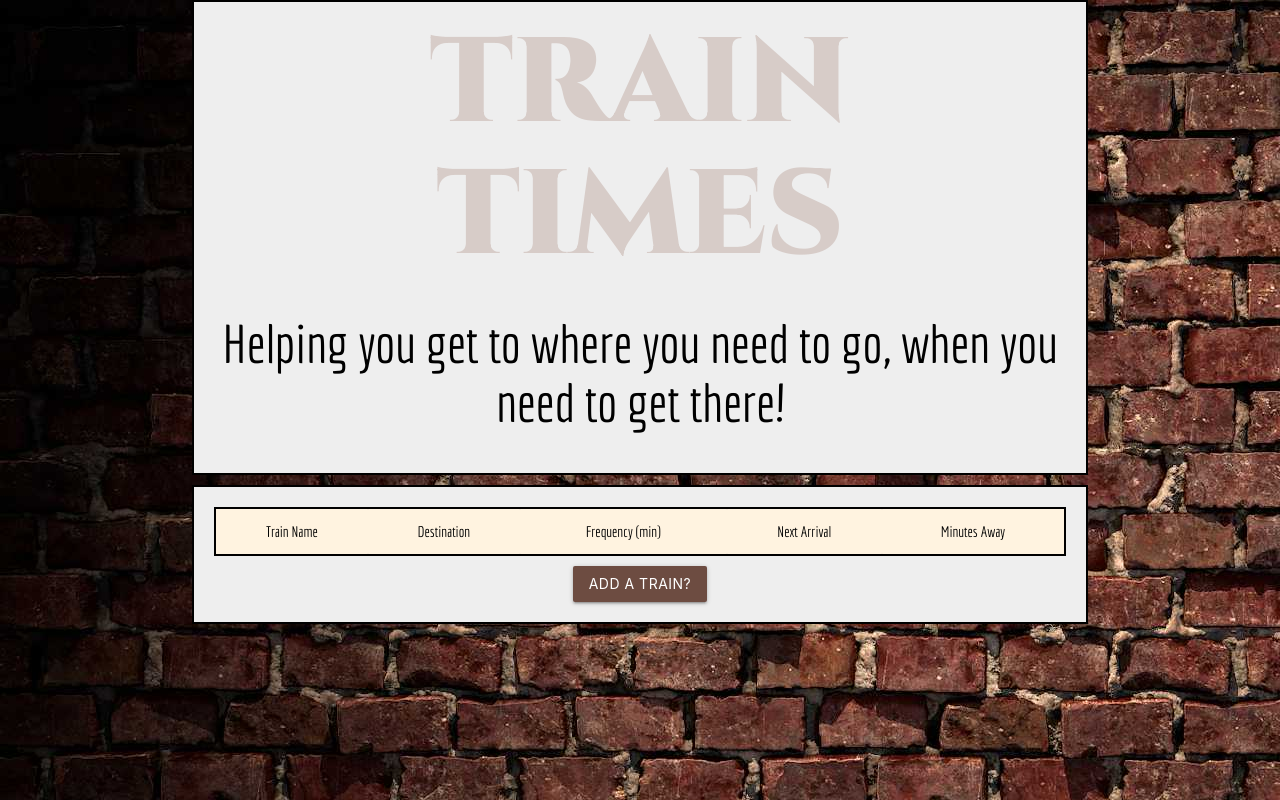
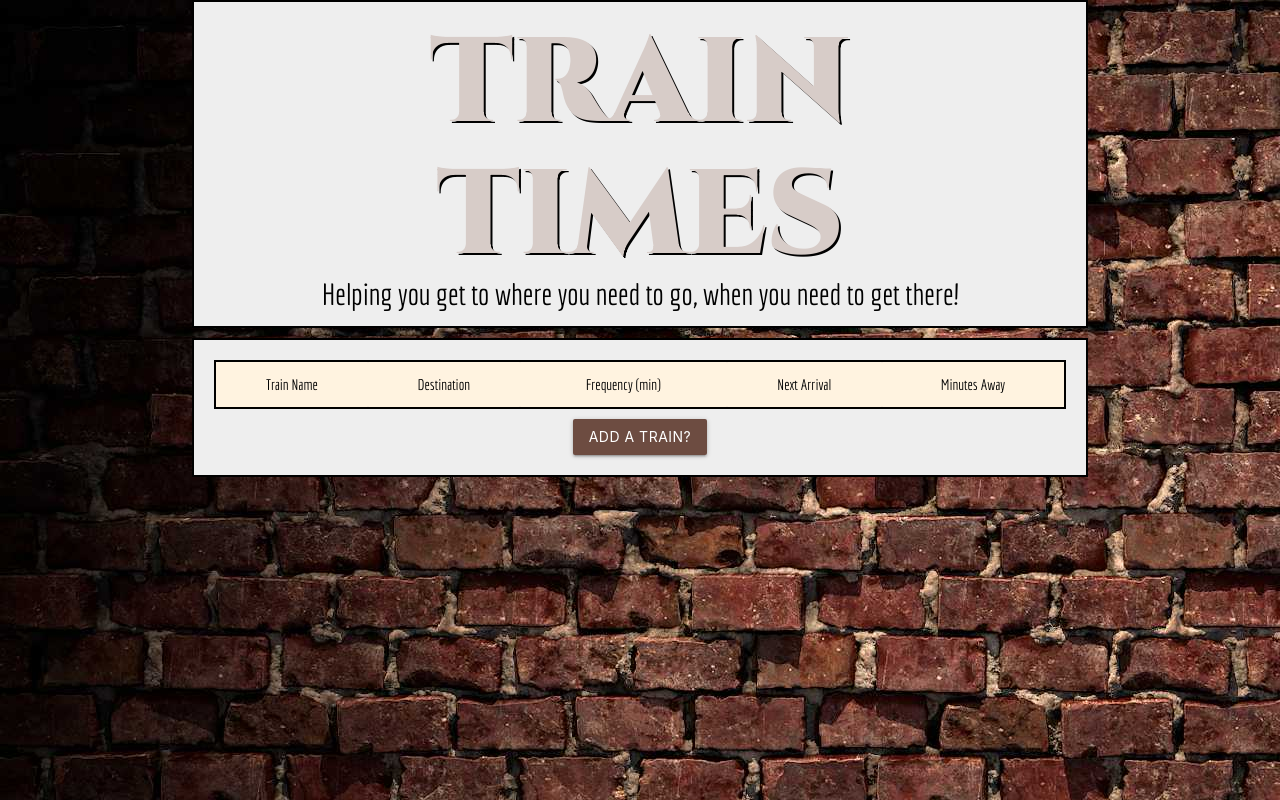
Before and after one commit to giampietrojess/TrainTimes, a plain HTML site: page index.html in a window 1280 px wide. Drawn offline with nearby package versions, Linux system fonts and the light colour scheme; no server answers.

Commit message:
add header class styling

```diff
--- a/assets/css/style.css
+++ b/assets/css/style.css
@@ -32,6 +32,12 @@ h1 {
     font-family: 'Cinzel', serif;
     font-size: 120px;
     color: #d7ccc8;
+    text-shadow: 2px 2px #000;
+}
+
+h2 {
+    font-size: 30px;
+    margin: -0.2rem 0 -0.32rem 0;
 }
 h3 {
     background-color: #fff3e0;
```
